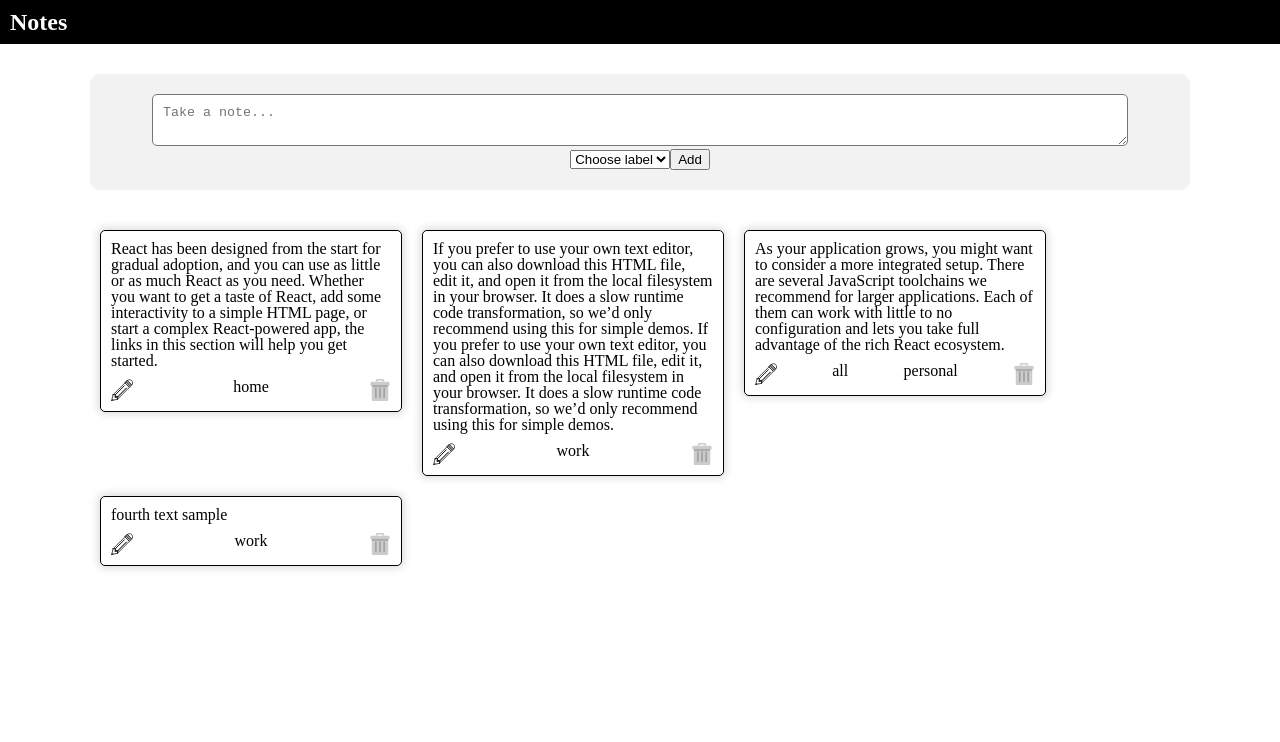
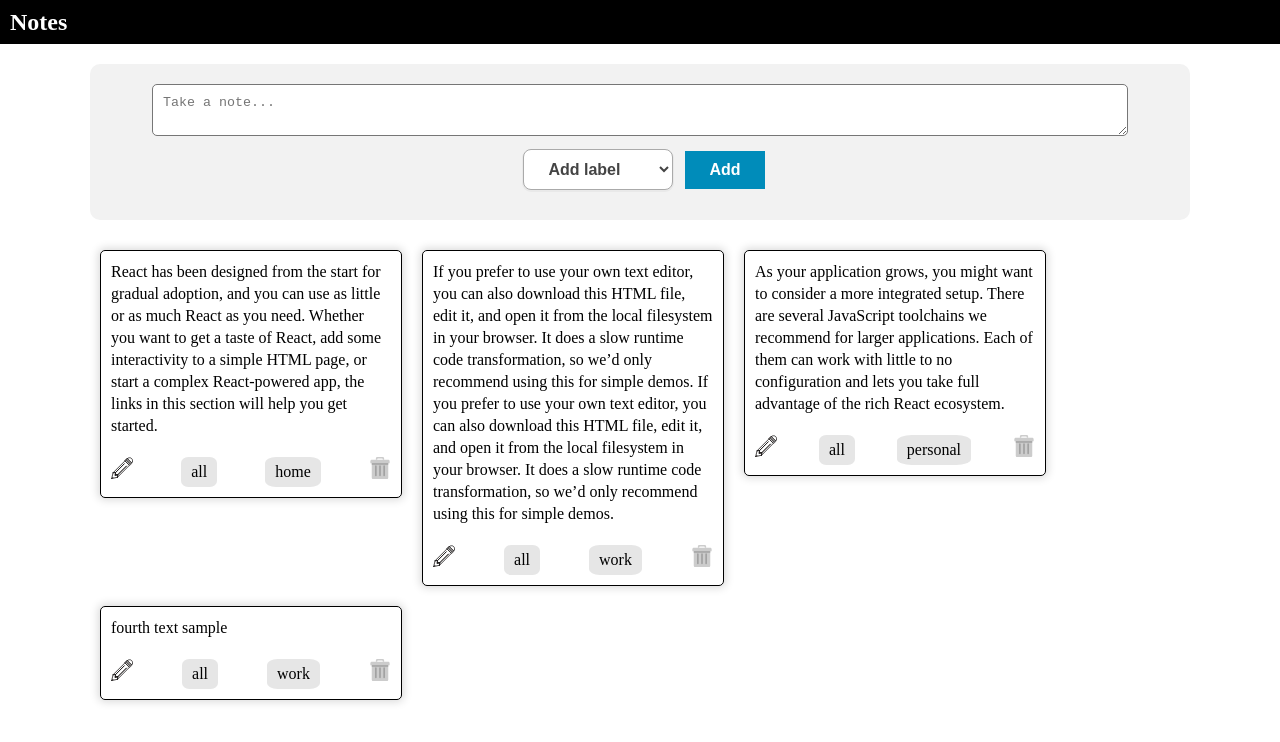
Before and after one commit to 1kvsn/note-wysa, a React (Create React App) app: page / in a window 1280 px wide. Shown: the top 742 px of the page. Built offline with nearby package versions, Linux system fonts and the light colour scheme.

Commit message:
Add label selector styles, label chip styles

```diff
--- a/src/App.scss
+++ b/src/App.scss
@@ -1,3 +1,5 @@
+$primary-bg: #f2f2f2;
+
 .wrapper {
 	max-width: 1100px;
 	width: 100%;
@@ -19,10 +21,10 @@
 }
 
 .form {
-  background: #f2f2f2;
+  background-color: $primary-bg;
   border-radius: 10px;
   padding: 20px;
-	margin: 30px 0;
+	margin: 20px 0;
 	text-align: center;
 
 	textarea {
@@ -33,13 +35,44 @@
 		border-radius: 5px;
 		padding: 10px;
 	}
+
+	.select-label {
+		font-size: 16px;
+		font-family: sans-serif;
+		font-weight: 700;
+		color: #444;
+		line-height: 1.3;
+		padding: 10px 20px;
+		width: 150px;
+		margin: 10px;
+		border: 1px solid #aaa;
+		box-shadow: 0 1px 0 1px rgba(0,0,0,.04);
+		border-radius: .5em;
+		background-color: #fff;
+	}
+
+
+	.button {
+		background-color: #008CBA;
+		font-family: sans-serif;
+		font-weight: 700;
+		border: none;
+		color: white;
+		padding: 10px 24px;
+		text-align: center;
+		text-decoration: none;
+		display: inline-block;
+		font-size: 16px;
+		margin: 4px 2px;
+		cursor: pointer;
+	}
 }
 
 .note-container {
 	display: flex;
 	flex-wrap: wrap;
+	// justify-items: left;
 	// justify-content: center;
-	margin: 0 auto;
 
 	.note {
 		width: 280px;
@@ -48,12 +81,12 @@
 		border-radius: 5px;
 		padding: 10px;
 		box-shadow: 0px 0px 8px 2px rgba($color: #dbdbdb, $alpha: 1.0);
-
+		line-height: 22px;
 	}
 
 	.note-base {
 		display: flex;
-		margin-top: 10px;
+		margin-top: 20px;
 		justify-content: space-between;
 
 		img {
@@ -61,5 +94,11 @@
 			height: 22px;
 			cursor: pointer;
 		}
+
+		.label {
+			background-color: #e6e6e6;
+			border-radius: 20%;
+			padding: 4px 10px;
+		}
 	}
 }
--- a/src/components/Note.js
+++ b/src/components/Note.js
@@ -23,14 +23,14 @@ const Note = ({ noteData, handleEdit, handleDelete }) => {
 	)
 }
 
+// renders labels on note
 const Labels = ({ label }) => {
-	console.log(label, 'this is label');
 	return (
 		<>
 			{
 				label.map(lb => {
 					return (
-						<p>{lb}</p>
+						<p className="label">{lb}</p>
 					)
 				})
 			}
--- a/src/components/NoteContext.js
+++ b/src/components/NoteContext.js
@@ -6,12 +6,12 @@ const defaultNotes = [
 	{
 		id: 1,
 		text: "React has been designed from the start for gradual adoption, and you can use as little or as much React as you need. Whether you want to get a taste of React, add some interactivity to a simple HTML page, or start a complex React-powered app, the links in this section will help you get started.",
-		label: ["home"]
+		label: ["all", "home"]
 	},
 	{
 		id: 2,
 		text: "If you prefer to use your own text editor, you can also download this HTML file, edit it, and open it from the local filesystem in your browser. It does a slow runtime code transformation, so we’d only recommend using this for simple demos. If you prefer to use your own text editor, you can also download this HTML file, edit it, and open it from the local filesystem in your browser. It does a slow runtime code transformation, so we’d only recommend using this for simple demos.",
-		label: ["work"]
+		label: ["all", "work"]
 	},
 	{
 		id: 3,
@@ -21,7 +21,7 @@ const defaultNotes = [
 	{
 		id: 4,
 		text: "fourth text sample",
-		label: ['work']
+		label: ["all", "work"]
 	}
 ]
 
@@ -30,6 +30,7 @@ export const NoteProvider = ({ children }) => {
 	const [label, setLabel] = useState(["all"]);
 	const [notes, setNotes] = useState([...defaultNotes]);
 	const [editMode, setEditMode] = useState(false);
+	const [viewByLabel, setViewByLabel] = useState("all");
 
 
   return (
@@ -42,7 +43,9 @@ export const NoteProvider = ({ children }) => {
 				setInputText,
 				setLabel,
 				setNotes,
-				setEditMode
+				setEditMode,
+				viewByLabel,
+				setViewByLabel
       }}
     >
       {children}
--- a/src/components/Notes.js
+++ b/src/components/Notes.js
@@ -1,12 +1,14 @@
-import React, { useContext } from 'react';
+import React, { useContext, useEffect, useState } from 'react';
 
 import Note from './Note';
+import View from './View';
 import { NoteContext } from './NoteContext';
 
 const { uuid } = require('uuidv4');
 
 const Notes = () => {
 
+	const [filteredNotes, setFilteredNotes] = useState([])
 	const {
 		inputText,
 		notes,
@@ -15,17 +17,23 @@ const Notes = () => {
 		setLabel,
 		setNotes,
 		editMode,
-		setEditMode
+		setEditMode,
+		viewByLabel,
+		setViewByLabel
 	} = useContext(NoteContext);
 
 
 	const handleSubmit = () => {
+		if (!inputText) return;
+
 		let newNote = {};
 		newNote.id = uuid();
 		newNote.text = inputText;
 		newNote.label = label;
+
 		setNotes([newNote, ...notes]);
 		setInputText("");
+
 		if (editMode) {
 			setEditMode(false);
 			setLabel(["all"]);
@@ -44,6 +52,15 @@ const Notes = () => {
 		setEditMode(true);
 	}
 
+	// useEffect(() => {
+	// 	console.log("running becoz notes updated");
+  // }, [notes]);
+
+	// useEffect(() => {
+	// 	let filteredNotes = notes.filter(note => note.label.includes(viewByLabel))
+	// 	setFilteredNotes([...filteredNotes])
+  // }, [viewByLabel || notes]);
+
 	return (
 		<>
 			<div className="wrapper">
@@ -55,16 +72,22 @@ const Notes = () => {
 						value={inputText}
 						className="input"
 					/>
-					<select value={label[0]} onChange={e => setLabel([e.target.value, ...label])}>
-						<option selected hidden>Choose label</option>
+					<select
+						className="select-label"
+						value={label[0]}
+						onChange={e => setLabel([e.target.value, ...label])}
+					>
+						<option selected hidden>Add label</option>
 						<option value="home">Home</option>
 						<option value="work">Work</option>
 						<option value="personal">Personal</option>
 						<option value="finance">Finance</option>
 						<option value="fun">Fun</option>
 					</select>
-					<button type="submit" onClick={handleSubmit}>{editMode ? "Save" : "Add"}</button>
+					<button className="button" type="submit" onClick={handleSubmit}>{editMode ? "Save" : "Add"}</button>
 				</section>
+
+				{/* <View /> */}
 
 				<section className="note-container">
 					{
--- /dev/null
+++ b/src/components/View.js
@@ -0,0 +1,41 @@
+import React, { useContext } from 'react';
+
+import { NoteContext } from './NoteContext';
+
+
+const View = ({ handleView }) => {
+
+	const {
+		notes,
+		label,
+		setInputText,
+		setLabel,
+		setNotes,
+		editMode,
+		setEditMode,
+		viewByLabel,
+		setViewByLabel
+	} = useContext(NoteContext);
+
+	return (
+		<div className="">
+			<div>
+				<p>Total Notes: {notes && notes.length}</p>
+				<select
+					className="select-label"
+					value={viewByLabel}
+					onChange={e => setViewByLabel(e.target.value)}
+				>
+					<option selected >all</option>
+					<option value="home">Home</option>
+					<option value="work">Work</option>
+					<option value="personal">Personal</option>
+					<option value="finance">Finance</option>
+					<option value="fun">Fun</option>
+				</select>
+			</div>
+		</div>
+	)
+}
+
+export default View;
```
